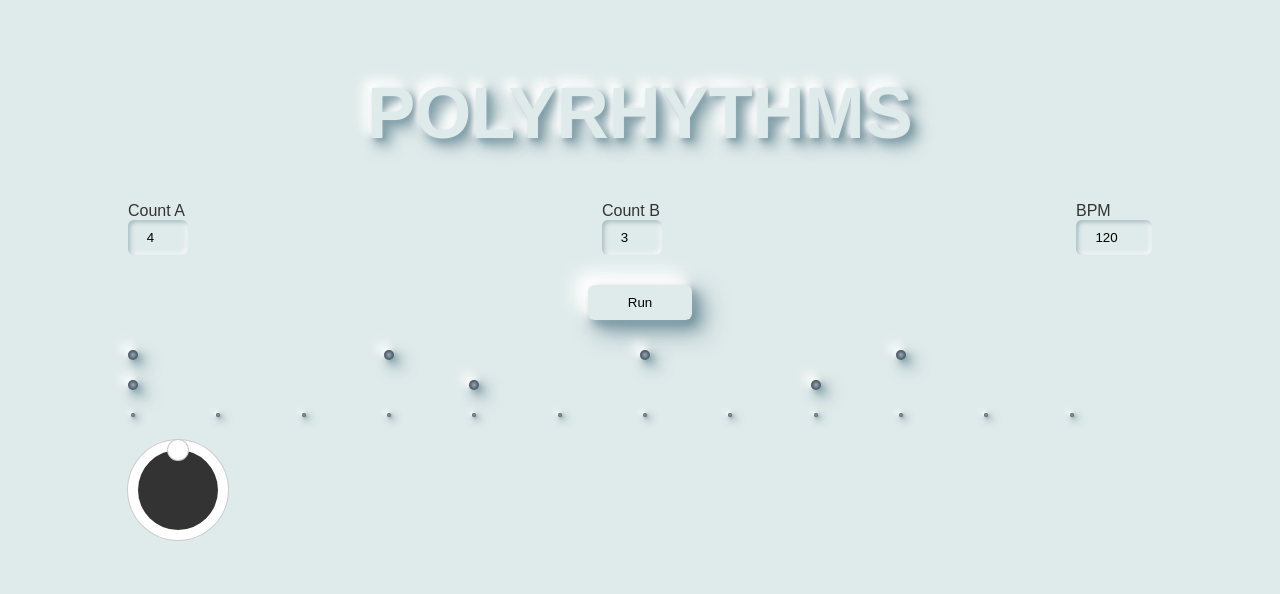
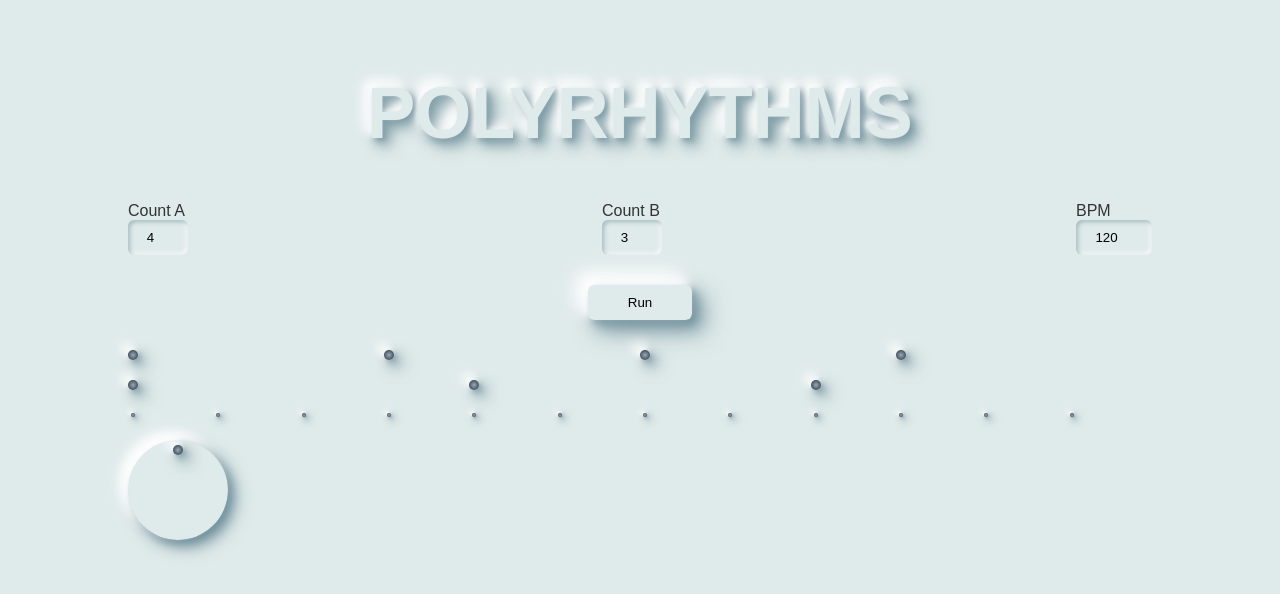
Before and after one commit to tiborpilz/polyrhythm-generator, a Svelte app: page / in a window 1280 px wide. Shown: the top 594 px of the page. Built offline with nearby package versions, Linux system fonts and the light colour scheme.

Commit message:
add indicator light

```diff
--- a/src/lib/Indicator.svelte
+++ b/src/lib/Indicator.svelte
@@ -13,6 +13,7 @@
  $size: 2px;
  .indicator {
      @include shadow(2px);
+     @include light();
 
      --size: 10px;
 
@@ -23,11 +24,12 @@
      width: var(--size);
      height: var(--size);
 
-     transition: all 0.1s;
+     &::after {
+         @include light(true);
+         @include light-glow();
+         transition: all 0.3s ease-out;
 
-     &.active {
-         background-image: radial-gradient(lighten(#99AABB, 90%), lighten(#99AABB, 50%));
-         &::after {
+         opacity: 0.0;
          content: '';
          position: absolute;
          border-radius: 50%;
@@ -35,8 +37,12 @@
          left: 0;
          width: var(--size);
          height: var(--size);
-             box-shadow: 0 0 16px 4px #AABBFF;
      }
+
+     &.active::after {
+         @include light-glow(true);
+         opacity: 1.0;
+         transition: all 0.1s;
      }
 
      &.smaller {
--- a/src/lib/Knob.svelte
+++ b/src/lib/Knob.svelte
@@ -5,6 +5,7 @@
    */
   import { createEventDispatcher } from 'svelte';
   import { styles } from '../utils/styles';
+  import Indicator from './Indicator.svelte';
 
   const dispatch = createEventDispatcher();
 
@@ -16,11 +17,25 @@
   let knobHandler;
   let initialCursorAngle = 0;
   let initialValueAngle = 0;
+  let active = false;
 
   $: startAngle = 90 + (deadzone / 2);
   $: endAngle = 450 - (deadzone / 2);
   $: angleMultiplier = (360 - deadzone) / (max - min);
   $: rotation = `${getAngle(value)}deg`;
+  $: xPos = `${getXPos(getAngle(value))}%`
+  $: yPos = `${getYPos(getAngle(value))}%`
+
+  // calculate x position in percentage (-50% to 50%) from angle
+  function getXPos(angle: number) {
+    console.log(angle)
+    return (50 * Math.sin((angle) * Math.PI / 180)) + 50;
+  }
+
+  // calculate y position in percentage (-50% to 50%) from angle
+  function getYPos(angle: number) {
+    return (50 * Math.cos((angle) * Math.PI / 180)) + 50;
+  }
 
   // get rotation from event cursor position relative to element
   function getRotation(event: MouseEvent | TouchEvent, element: HTMLElement) {
@@ -56,6 +71,7 @@
     initialCursorAngle = getRotation(event, knobHandler as HTMLElement);
     initialValueAngle = getAngle(value);
     dispatch("start", { value });
+    active = true;
     document.addEventListener("mousemove", drag);
     document.addEventListener("touchmove", drag);
     document.addEventListener("mouseup", stopDrag);
@@ -73,8 +89,6 @@
 
     const value = getValue(newAngle);
 
-    console.log(angle, getValue(angle), startAngle, endAngle, angleMultiplier);
-
     // value = initialValue + valueChange;
 
     dispatch("change", { value });
@@ -87,6 +101,7 @@
     document.removeEventListener("touchmove", drag);
     document.removeEventListener("mouseup", stopDrag);
     document.removeEventListener("touchend", stopDrag);
+    active = false;
     dispatch("stop", { value });
   }
 
@@ -94,23 +109,26 @@
 
 <div class="knob-wrapper">
   <div class="knob" on:mousedown={startDrag} on:touchstart={startDrag} bind:this={knobHandler}>
-    <div class="knob-inner" use:styles={{ rotation }}>
-      <div class="knob-indicator"></div>
+    <div class="knob-inner" use:styles={{ rotation, xPos, yPos }}>
+      <div class="knob-indicator"><Indicator active={active} /></div>
     </div>
   </div>
 </div>
 
 <style lang="scss">
+  @import "src/styles/mixins.scss";
+
   .knob-wrapper {
     position: relative;
     width: 100px;
     height: 100px;
     border-radius: 50%;
-    background: #eee;
     cursor: pointer;
   }
 
   .knob {
+    @include shadow(2px);
+
     position: absolute;
     top: 50%;
     left: 50%;
@@ -118,41 +136,32 @@
     width: 100px;
     height: 100px;
     border-radius: 50%;
-    background: #fff;
-    box-shadow: 0 0 0 1px #ccc;
-    transition: box-shadow 0.2s ease-in-out;
   }
 
   .knob-inner {
     position: absolute;
     top: 50%;
     left: 50%;
-    transform: translate(-50%, -50%) rotate(var(--rotation));
+    transform: translate(-50%, -50%);
     width: 80px;
     height: 80px;
     border-radius: 50%;
-    background: #333;
+    overflow: none;
     /* transition: transform 0.2s ease-in-out; */
   }
 
   .knob-indicator {
     position: absolute;
-    top: 50%;
-    left: 100%;
+    top: var(--xPos);
+    left: var(--yPos);
     transform: translate(-50%, -50%);
-    width: 20px;
-    height: 20px;
-    border-radius: 50%;
-    background: #fff;
-    box-shadow: 0 0 0 1px #ccc;
-    transition: box-shadow 0.2s ease-in-out;
   }
 
-  .knob:hover {
-    box-shadow: 0 0 0 2px #ccc;
-  }
+  /* .knob:hover { */
+  /*   box-shadow: 0 0 0 2px #ccc; */
+  /* } */
 
-  .knob:active {
-    box-shadow: 0 0 0 4px #ccc;
-  }
+  /* .knob:active { */
+  /*   box-shadow: 0 0 0 4px #ccc; */
+  /* } */
 </style>
--- a/src/styles/mixins.scss
+++ b/src/styles/mixins.scss
@@ -1,3 +1,5 @@
+@import "variables.scss";
+
 @function generateshadow($size, $color1, $color2, $inset: false) {
     $val: '';
     $prefix: if($inset, 'inset', '');
@@ -19,3 +21,18 @@
 
     #{$prop}: generateshadow($size, $color1, $color2, $inset);
 }
+
+@mixin light($enabled: false) {
+    @if enabled {
+        background-image: radial-gradient(lighten($accent-color, 90%), lighten($accent-color, 50%));
+    }
+    @else {
+        background-image: radial-gradient($accent-color, darken($accent-color, 50%));
+    }
+}
+
+@mixin light-glow($enabled: false) {
+    $blur: if($enabled, 16px, 0);
+    $spread: if($enabled, 8px, 0);
+    box-shadow: 0 0 $blur $spread lighten(saturate(rgba($accent-color, 0.8), 100%), 20%);
+}
--- a/src/styles/variables.scss
+++ b/src/styles/variables.scss
@@ -1 +1,2 @@
 $bg-color: #DFEAEA;
+$accent-color: #99AABB;
```
Lines whose indentation alone changed are shown as unchanged.
